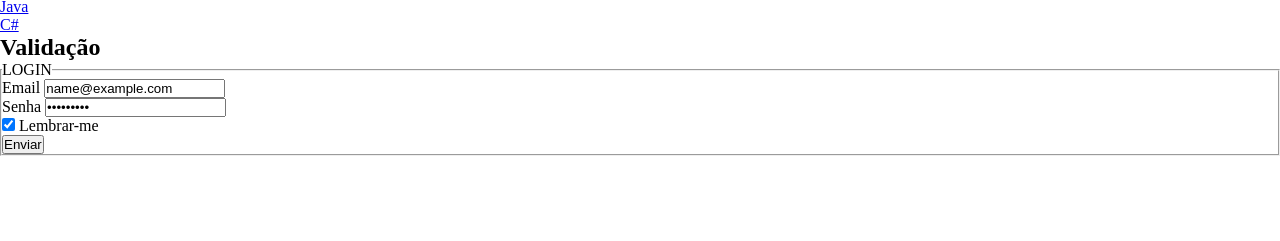
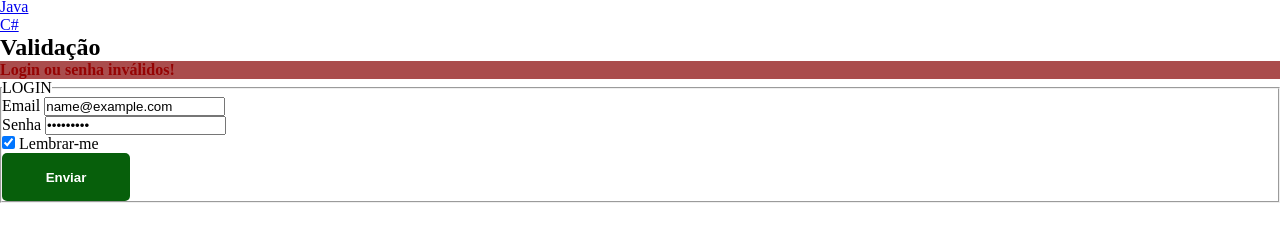
Before and after one commit to 1TDSPL-2024/exemplo-js, a plain HTML site: page index.html in a window 1280 px wide. Both pictures are taken after typing "name@example.com", "Sample123" into the empty fields and a click on the button "Enviar". Shown: the part 57-298 px from the top of the page. Drawn offline with Linux system fonts and the light colour scheme.

Commit message:
aula dia 03/05/2024

```diff
--- a/css/estilo.css
+++ b/css/estilo.css
@@ -1,26 +1,30 @@
 *{
-    margin: 0;
-    padding: 0;
-    box-sizing: border-box;
-<<<<<<< HEAD
-
+  margin: 0;
+  padding: 0;
+  box-sizing: border-box;
 }
 
-#cabecalho{
-  display: flex;
-  justify-content: space-between;
-
-  h1{
-    flex-grow: 1;
-    flex-shrink: 1;
-    flex-basis: 200px;
-  }
-
-=======
+button[type="submit"]{
+  display: inline-block;
+  width: 10vw;
+  height: 6vh;
+  font-weight: 700;
+  color: #fff;
+  background-color: #075f0b;
+  border:none;
+  border-radius: 5px;
 }
 
-#cabecalho{
-    background-color: aquamarine;
-    height: 190px;
->>>>>>> 7b437d9ba520a2ab22f1417b03e772dd0841151a
+.sucess{
+  display: block;
+  color: #075f0b;
+  font-weight: 700;
+  background-color: #5e9e61;
 }
+
+.error{
+  display: block;
+  color: #960303;
+  font-weight: 700;
+  background-color:#aa4d4d ;
+}
--- a/index.html
+++ b/index.html
@@ -24,6 +24,9 @@
 
     <div>
         <h2>Validação</h2>
+        <div>
+            <span class="valida"></span>
+        </div>
         <div>
             <form action="#" method="post" onsubmit="return false">
                 <fieldset>
--- a/js/script.js
+++ b/js/script.js
@@ -86,16 +86,78 @@
 // Funções
 
 // Declarando funções clássica
-function soma(a,b) {
-    return a + b;
-}
+// function soma(a,b) {
+//     return a + b;
+// }
 
 // Declarando funções anônimas
-let soma1 = function(a,b) {
-    return a + b;
-}
+// let soma1 = function(a,b) {
+//     return a + b;
+// }
 
 // Recuperando o valor da função através de variável e imprimindo
-let resultado = soma(10,20);
-console.log(resultado)
-console.log(soma1(2, 2));
+// let resultado = soma(10,20);
+// console.log(resultado)
+// console.log(soma1(2, 2));
+
+// Criar uma lista de usuarios
+
+let listaUsuarios = [
+    {emailUsuario: "felipe@email.com", senhaUsuario: "123456"},
+    {emailUsuario: "jose@email.com", senhaUsuario: "123456"},
+    {emailUsuario: "anna@email.com", senhaUsuario: "123456"},
+    {emailUsuario: "pedro@email.com", senhaUsuario: "123456"},
+    {emailUsuario: "arthur@email.com", senhaUsuario: "123456"},
+];
+// let usuario = {
+//     email:"jose@email.com",
+//     senha:"senha"
+//   }
+
+// for (let x = 0; x < listaUsuarios.length; x++) {
+//     if(u.emailUsuario === usuario.email){
+//     console.log("Email Encontrado!");
+//   }
+// }
+
+const btnSubmit = document.querySelector("button[type=submit]");
+//Adicionando um evento ao botão submit.
+btnSubmit.addEventListener("click",function(){
+  //Recuperando os dados dos inputs dos usuários:
+  let email = document.querySelector("input[type=email]").value;
+  let senha = document.querySelector("input[type=password]").value;
+
+  //criando o obejto que vai guardar os dados que será digitado no form
+  let usuario = {
+    email : "",
+    senha : "",
+  }
+
+  //populando o objeto com os dados do form
+  usuario.email = email;
+  usuario.senha = senha;
+
+  //criando sistema de validação com loop
+  const msg = document.querySelector(".valida");
+  for (let x = 0; x < listaUsuarios.length; x++) {
+    if ((usuario.email === listaUsuarios[x].emailUsuario) && (usuario.senha === listaUsuarios[x].senhaUsuario)) {
+
+        const msg = document.querySelector(".valida");
+
+        msg.textContent = "Login validado com sucesso!";
+      msg.setAttribute("class","sucess");
+      setTimeout(()=>{
+        msg.setAttribute("class","valida");
+      }, 5000);
+      return true;
+    }
+
+  }
+
+  msg.textContent = "Login ou senha inválidos!";
+  msg.setAttribute("class","error");
+  setTimeout(()=>{
+    msg.setAttribute("class","valida");
+  }, 5000);
+
+})
```
